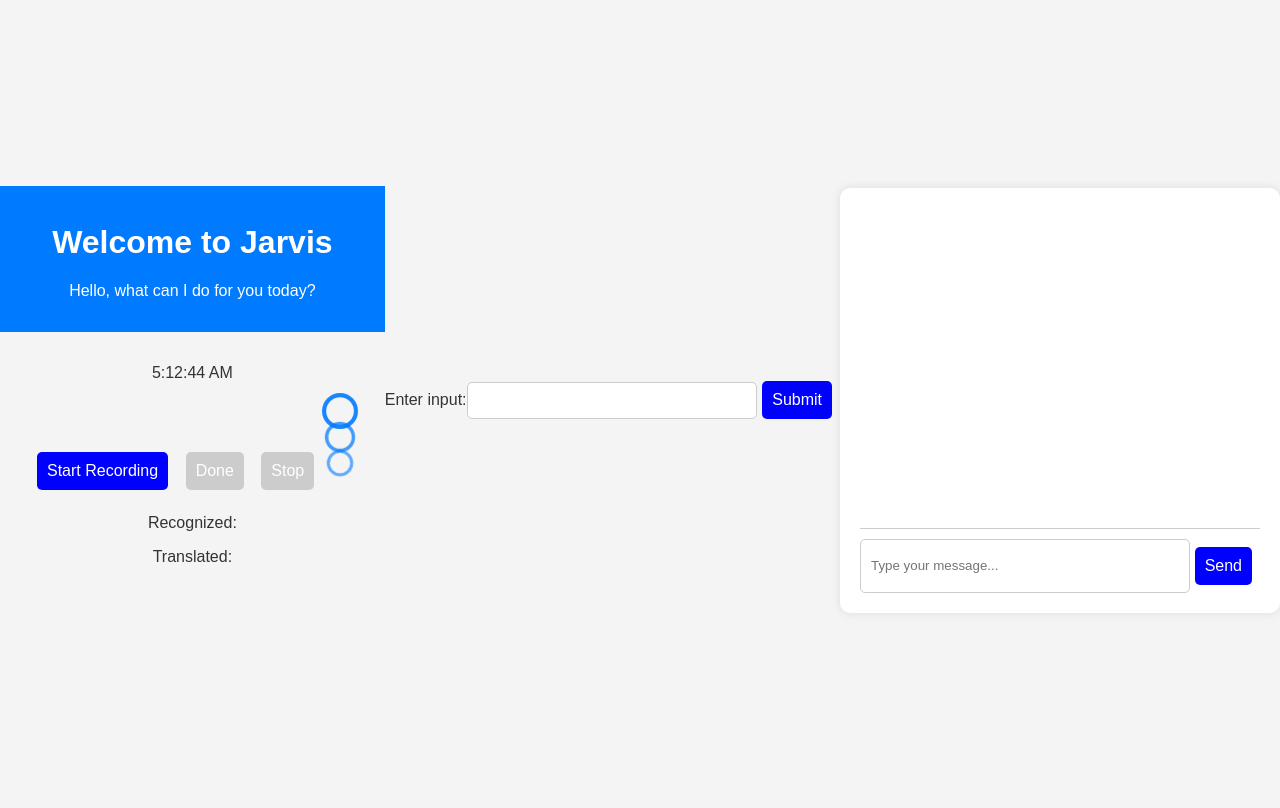
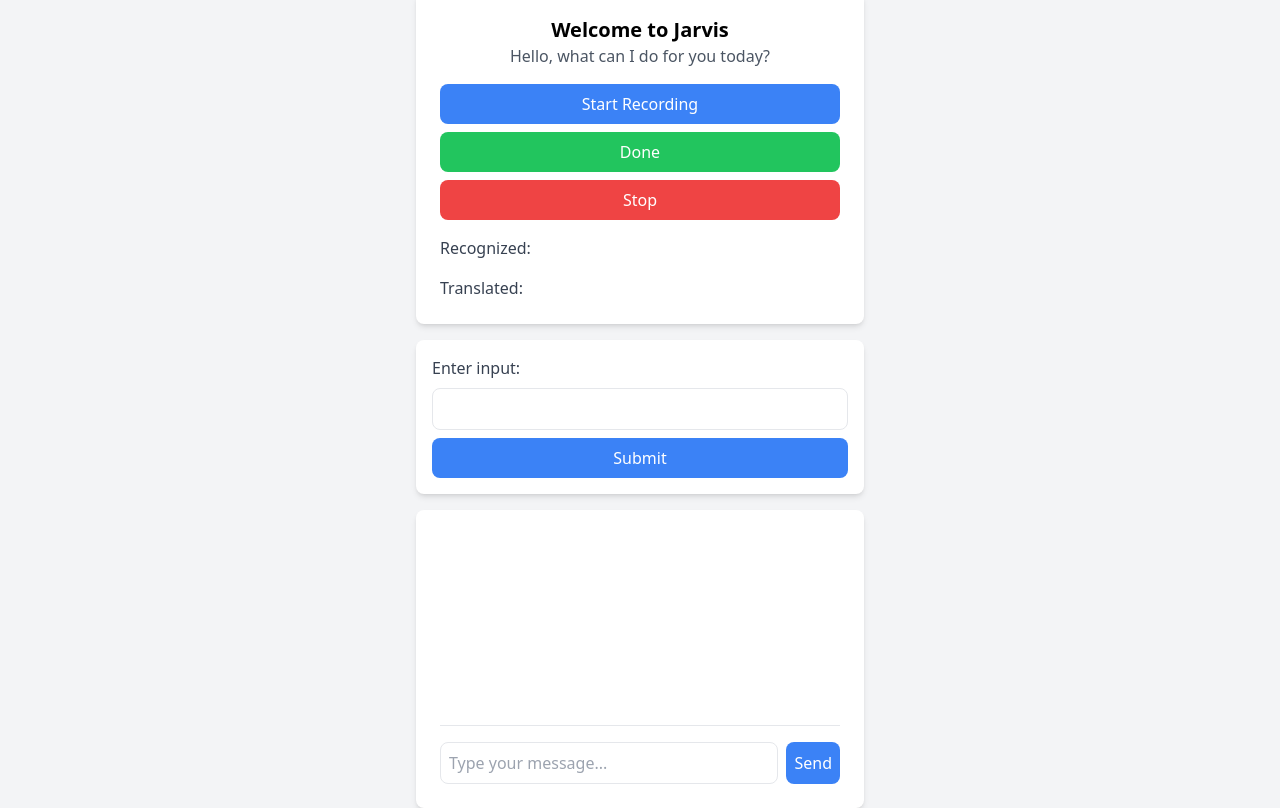
Before and after one commit to Durgaprasad-Developer/Translator-Jarvis, a website: page index.html in a window 1280 px wide. Drawn offline with nearby package versions, Linux system fonts and the light colour scheme.

Commit message:
Update index.html

```diff
--- a/index.html
+++ b/index.html
@@ -4,85 +4,47 @@
     <meta charset="UTF-8">
     <meta name="viewport" content="width=device-width, initial-scale=1.0">
     <title>Jarvis Dashboard</title>
-    <link rel="stylesheet" href="styles.css">
+    <script src="https://cdn.tailwindcss.com"></script>
 </head>
-<body>
-    <div id="dashboard">
-        <header>
-            <h1>Welcome to Jarvis</h1>
-            <p id="greeting">Hello, what can I do for you today?</p>
+<body class="flex flex-col items-center justify-center h-screen bg-gray-100 p-4">
+    <div class="w-full max-w-md bg-white p-6 rounded-lg shadow-md">
+        <header class="text-center">
+            <h1 class="text-xl font-bold">Welcome to Jarvis</h1>
+            <p id="greeting" class="text-gray-600">Hello, what can I do for you today?</p>
         </header>
-        <main>
-            <div id="time"></div>
-            <div id="weather"></div>
-            <button id="startButton">Start Recording</button>
-            <button id="doneButton" disabled>Done</button>
-            <button id="stopButton" disabled>Stop</button>
-            <div id="listeningIcon" class="hidden">
-                <div class="circle"></div>
-                <div class="circle delay1"></div>
-                <div class="circle delay2"></div>
+
+        <main class="mt-4 space-y-4">
+            <div id="time" class="text-center text-lg font-semibold"></div>
+            <div id="weather" class="text-center text-gray-500"></div>
+            <div class="flex flex-col gap-2">
+                <button id="startButton" class="w-full bg-blue-500 text-white p-2 rounded-lg">Start Recording</button>
+                <button id="doneButton" class="w-full bg-green-500 text-white p-2 rounded-lg" disabled>Done</button>
+                <button id="stopButton" class="w-full bg-red-500 text-white p-2 rounded-lg" disabled>Stop</button>
             </div>
-            <p id="recognizedText">Recognized: </p>
-            <p id="translatedText">Translated: </p>
-            <button id="copyButton" style="display: none;">Copy</button>
+
+            <div id="listeningIcon" class="hidden flex justify-center space-x-2">
+                <div class="w-4 h-4 bg-blue-500 rounded-full animate-pulse"></div>
+                <div class="w-4 h-4 bg-blue-400 rounded-full animate-pulse delay-75"></div>
+                <div class="w-4 h-4 bg-blue-300 rounded-full animate-pulse delay-150"></div>
+            </div>
+
+            <p id="recognizedText" class="text-gray-700">Recognized: </p>
+            <p id="translatedText" class="text-gray-700">Translated: </p>
+            <button id="copyButton" class="hidden w-full bg-gray-500 text-white p-2 rounded-lg">Copy</button>
         </main>
     </div>
 
-<!--     changes -->
-    <p>Enter input:</p>
-    <input type="text" name="prompt" id="prompt" />
-    <button id="button">Submit</button>
+    <div class="w-full max-w-md mt-4 p-4 bg-white rounded-lg shadow-md">
+        <p class="text-gray-700">Enter input:</p>
+        <input type="text" name="prompt" id="prompt" class="w-full p-2 border rounded-lg mt-2" />
+        <button id="button" class="w-full bg-blue-500 text-white p-2 rounded-lg mt-2">Submit</button>
+    </div>
 
-    <style>
-        body {
-            font-family: Arial, sans-serif;
-            display: flex;
-            justify-content: center;
-            align-items: center;
-            height: 100vh;
-            background-color: #f4f4f4;
-        }
-        .chat-container {
-            width: 400px;
-            background: white;
-            padding: 20px;
-            border-radius: 10px;
-            box-shadow: 0 0 10px rgba(0, 0, 0, 0.1);
-        }
-        .messages {
-            height: 300px;
-            overflow-y: auto;
-            border-bottom: 1px solid #ccc;
-            margin-bottom: 10px;
-            padding: 10px;
-        }
-        .input-area {
-            display: flex;
-        }
-        input {
-            flex: 1;
-            padding: 10px;
-            border: 1px solid #ccc;
-            border-radius: 5px;
-        }
-        button {
-            padding: 10px;
-            border: none;
-            background: blue;
-            color: white;
-            cursor: pointer;
-            margin-left: 5px;
-            border-radius: 5px;
-        }
-    </style>
-</head>
-<body>
-    <div class="chat-container">
-        <div class="messages" id="messages"></div>
-        <div class="input-area">
-            <input type="text" id="userInput" placeholder="Type your message...">
-            <button onclick="sendMessage()">Send</button>
+    <div class="w-full max-w-md mt-4 bg-white p-6 rounded-lg shadow-md">
+        <div class="messages h-48 overflow-y-auto border-b mb-4 p-2" id="messages"></div>
+        <div class="flex gap-2">
+            <input type="text" id="userInput" placeholder="Type your message..." class="flex-1 p-2 border rounded-lg" />
+            <button onclick="sendMessage()" class="bg-blue-500 text-white p-2 rounded-lg">Send</button>
         </div>
     </div>
 
@@ -97,6 +59,7 @@
             // Display user message
             const userDiv = document.createElement("div");
             userDiv.textContent = "You: " + userMessage;
+            userDiv.classList.add("text-blue-600", "font-medium");
             messageBox.appendChild(userDiv);
             inputField.value = "";
             messageBox.scrollTop = messageBox.scrollHeight;
@@ -113,6 +76,7 @@
                 // Display bot response
                 const botDiv = document.createElement("div");
                 botDiv.textContent = "Bot: " + data.generatedText;
+                botDiv.classList.add("text-green-600", "font-medium");
                 messageBox.appendChild(botDiv);
                 messageBox.scrollTop = messageBox.scrollHeight;
             } catch (error) {
@@ -120,8 +84,5 @@
             }
         }
     </script>
-
-    <p id="dpbhai"></p>
-    <script src="app.js"></script>
 </body>
 </html>
```
